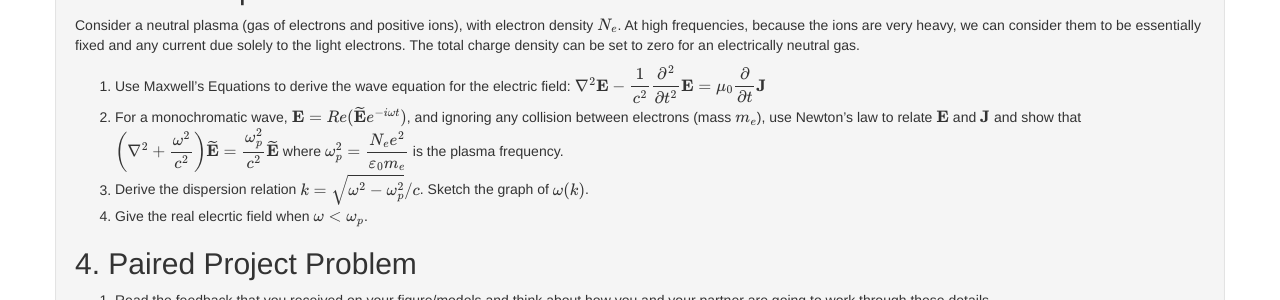
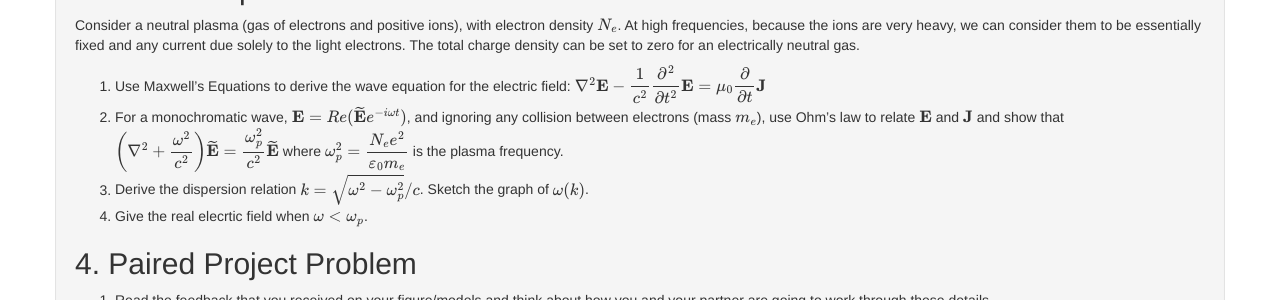
Before and after one commit to KSchram/phy482msu, a Jekyll site: the page built from assignments/homework11.md, in a window 1280 px wide. Shown: the part 1053-1353 px from the top of the page. Built offline with Jekyll 4.4.1, drawn with Linux system fonts in a browser that asks for light colours; formulas are drawn with MathJax 3.

Commit message:
small typo fixed

```diff
--- a/assignments/homework11.md
+++ b/assignments/homework11.md
@@ -31,7 +31,7 @@ Consider a neutral plasma (gas of electrons and positive ions), with electron
 density $N_e$. At high frequencies, because the ions are very heavy, we can consider them to be essentially fixed and any current due solely to the light electrons. The total charge density can be set to zero for an electrically neutral gas.
 
 1. Use Maxwell's Equations to derive the wave equation for the electric field: $\nabla^2 \mathbf{E} -\dfrac{1}{c^2}\dfrac{\partial^2}{\partial t^2}\mathbf{E} = \mu_0 \dfrac{\partial}{\partial t}\mathbf{J}$
-2. For a monochromatic wave, $\mathbf{E} = Re(\widetilde{\mathbf{E}} e^{−i\omega t})$, and ignoring any collision between electrons (mass $m_e$), use Newton's law to relate $\mathbf{E}$ and $\mathbf{J}$ and show that $\left(\nabla^2 + \dfrac{\omega^2}{c^2}\right)\widetilde{\mathbf{E}} = \dfrac{\omega_p^2}{c^2}\widetilde{\mathbf{E}}$ where $\omega_p^2 = \dfrac{N_e e^2}{\varepsilon_0 m_e}$ is the plasma frequency.
+2. For a monochromatic wave, $\mathbf{E} = Re(\widetilde{\mathbf{E}} e^{−i\omega t})$, and ignoring any collision between electrons (mass $m_e$), use Ohm's law to relate $\mathbf{E}$ and $\mathbf{J}$ and show that $\left(\nabla^2 + \dfrac{\omega^2}{c^2}\right)\widetilde{\mathbf{E}} = \dfrac{\omega_p^2}{c^2}\widetilde{\mathbf{E}}$ where $\omega_p^2 = \dfrac{N_e e^2}{\varepsilon_0 m_e}$ is the plasma frequency.
 3. Derive the dispersion relation $k=\sqrt{\omega^2-\omega_p^2}/c$. Sketch the graph of $\omega(k)$.
 4. Give the real elecrtic field when $\omega < \omega_p$.
 
```
